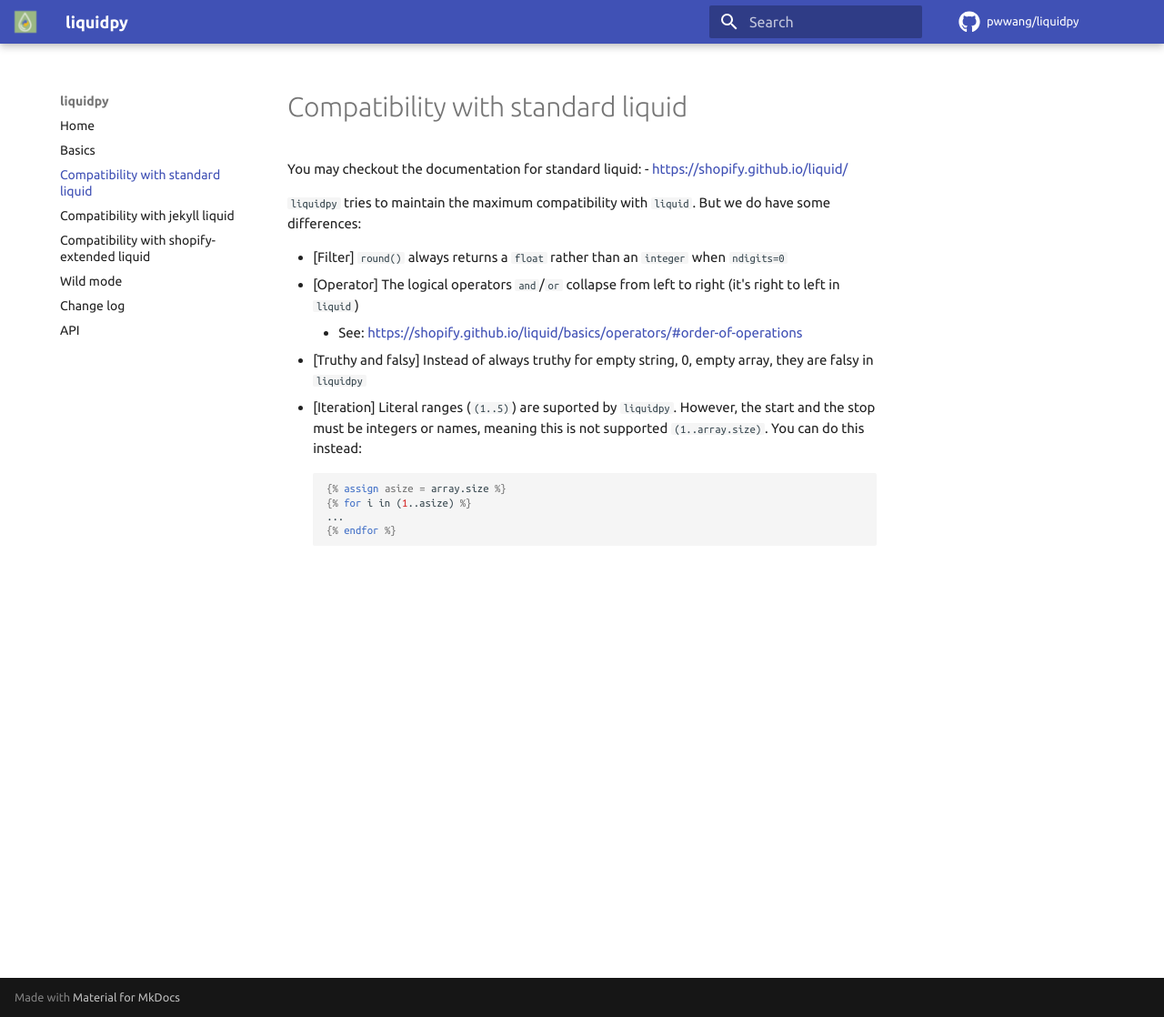
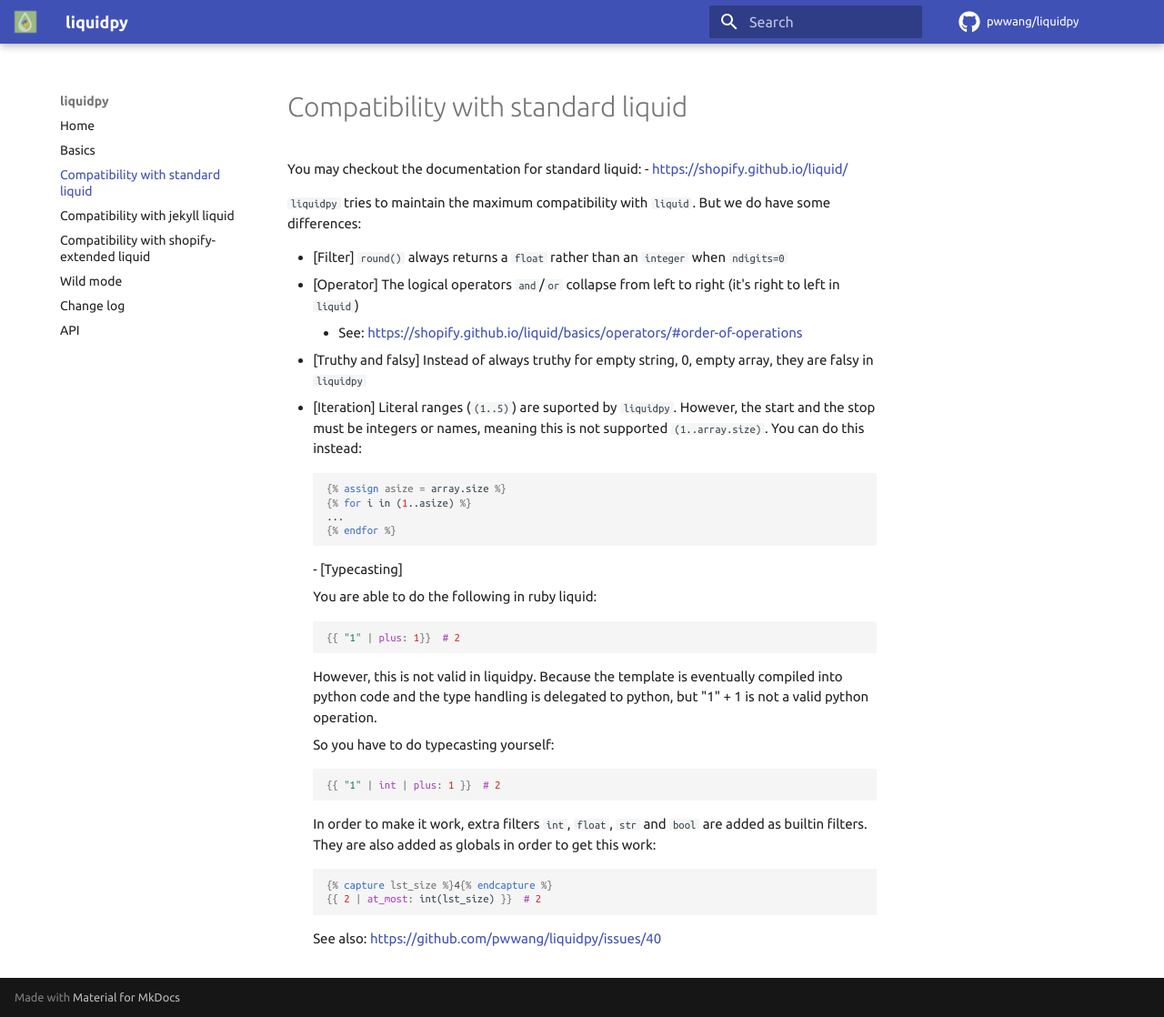
Before and after one commit to pwwang/liquidpy, an MkDocs documentation site: the page built from docs/standard.md, in a window 1280 px wide and 1118 px high. Shown: the whole window at 91% size. Built offline with MkDocs 1.6.1 and Material for MkDocs 9.7.7, drawn with Linux system fonts in a browser that asks for light colours; comment, search, counter and statistics services are not loaded.

Commit message:
📝 Update docs for builtin typecasting filters/globals.

````diff
--- a/docs/standard.md
+++ b/docs/standard.md
@@ -16,3 +16,23 @@
     ...
     {% endfor %}
     ```
+- [Typecasting]
+
+    You are able to do the following in ruby liquid:
+    ```liquid
+    {{ "1" | plus: 1}}  # 2
+    ```
+    However, this is not valid in liquidpy. Because the template is eventually compiled into python code and the type handling is delegated to python, but "1" + 1 is not a valid python operation.
+
+    So you have to do typecasting yourself:
+    ```liquid
+    {{ "1" | int | plus: 1 }}  # 2
+    ```
+
+    In order to make it work, extra filters `int`, `float`, `str` and `bool` are added as builtin filters. They are also added as globals in order to get this work:
+    ```liquid
+    {% capture lst_size %}4{% endcapture %}
+    {{ 2 | at_most: int(lst_size) }}  # 2
+    ```
+
+    See also: https://github.com/pwwang/liquidpy/issues/40
````
Also changed, not shown: docs/changelog.md (+1 -0 lines).
